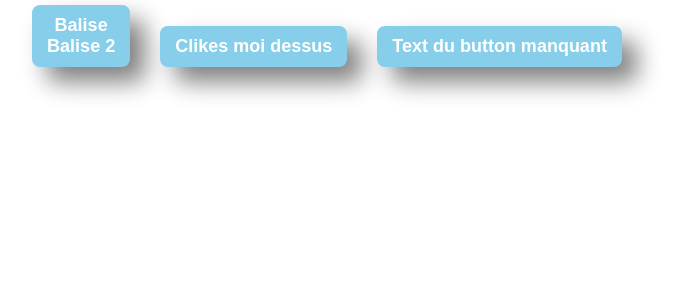
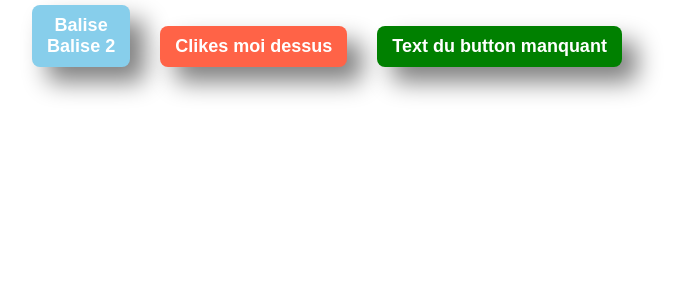
Before and after one commit to anathor28/2021_11_08_tjs, a React (Create React App) app: page / in a window 1280 px wide. Shown: the top 300 px of the page, without its empty margins (313-995 px from the left). Built offline with nearby package versions, Linux system fonts and the light colour scheme.

Commit message:
style dynamique

```diff
--- a/src/App/App.tsx
+++ b/src/App/App.tsx
@@ -9,8 +9,8 @@ function App() {
       <Button onButtonClick={(arg)=>{
         console.log('Le button de App est clické', arg);
       }}><div>Balise</div><div>Balise 2</div></Button>
-      <Button onButtonClick={()=>{}}>Clikes moi dessus</Button>
-      <Button onButtonClick={()=>{}}/>
+      <Button bgColor="tomato" onButtonClick={()=>{}}>Clikes moi dessus</Button>
+      <Button bgColor="green"  onButtonClick={()=>{}}/>
     </div>
   );
 }
--- a/src/App/components/Button/Button.js
+++ b/src/App/components/Button/Button.js
@@ -3,15 +3,19 @@ import PropTypes from 'prop-types';
 import style from './Button.module.css'
 const Button = (props) => {
     console.log(props);
-    return (<button onClick={(evt)=>props.onButtonClick()} className={style.Button}>{props.children}</button>);
+    return (
+    <button onClick={(evt)=>props.onButtonClick()}
+                    className={style.Button}
+                    style={{backgroundColor:props.bgColor}}
+                    >{props.children}</button>);
 };
 Button.propTypes={
     children: PropTypes.any.isRequired,
     onButtonClick: PropTypes.func.isRequired,
-    bgColor: PropTypes.string.isRequired,
+    bgColor: PropTypes.string,
 }
 Button.defaultProps={
     children:'Text du button manquant',
-    bgColor: 'skyblue'
+    // bgColor: 'skyblue'
 }
 export default Button;
```
